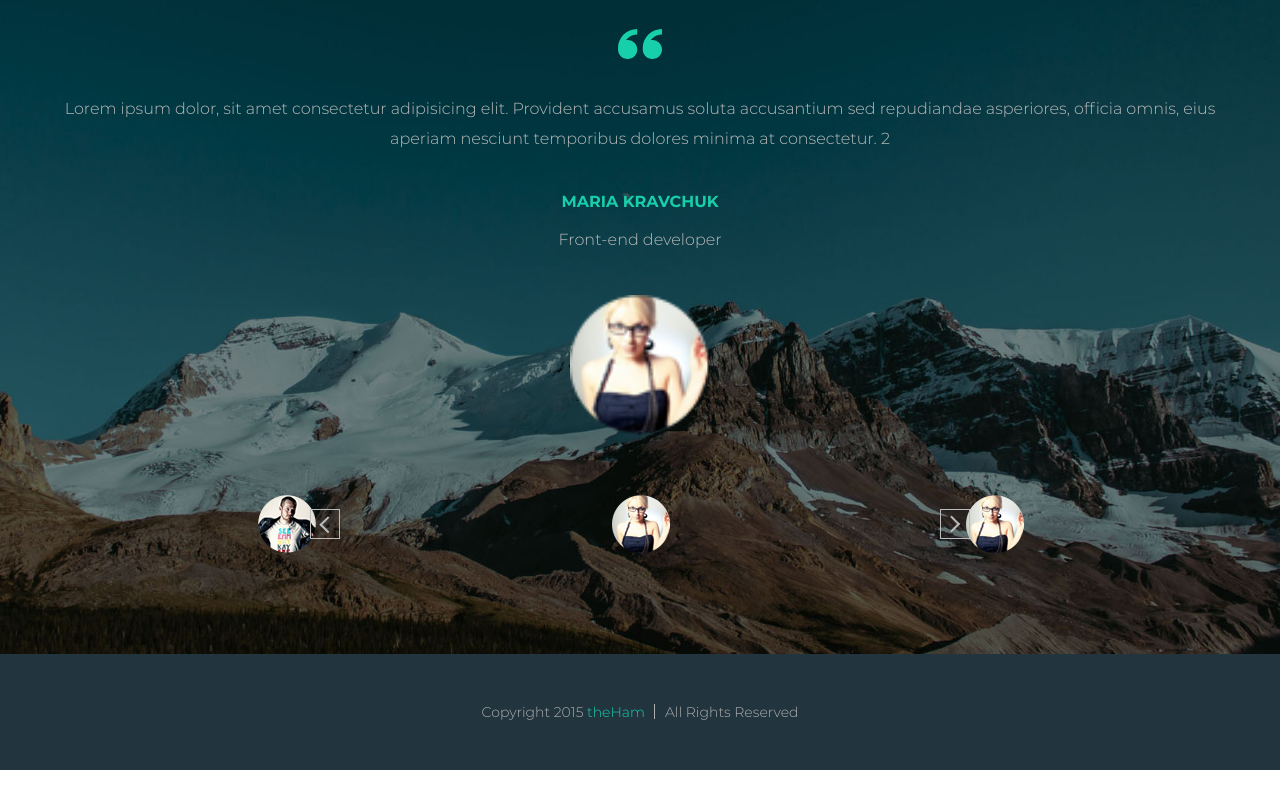
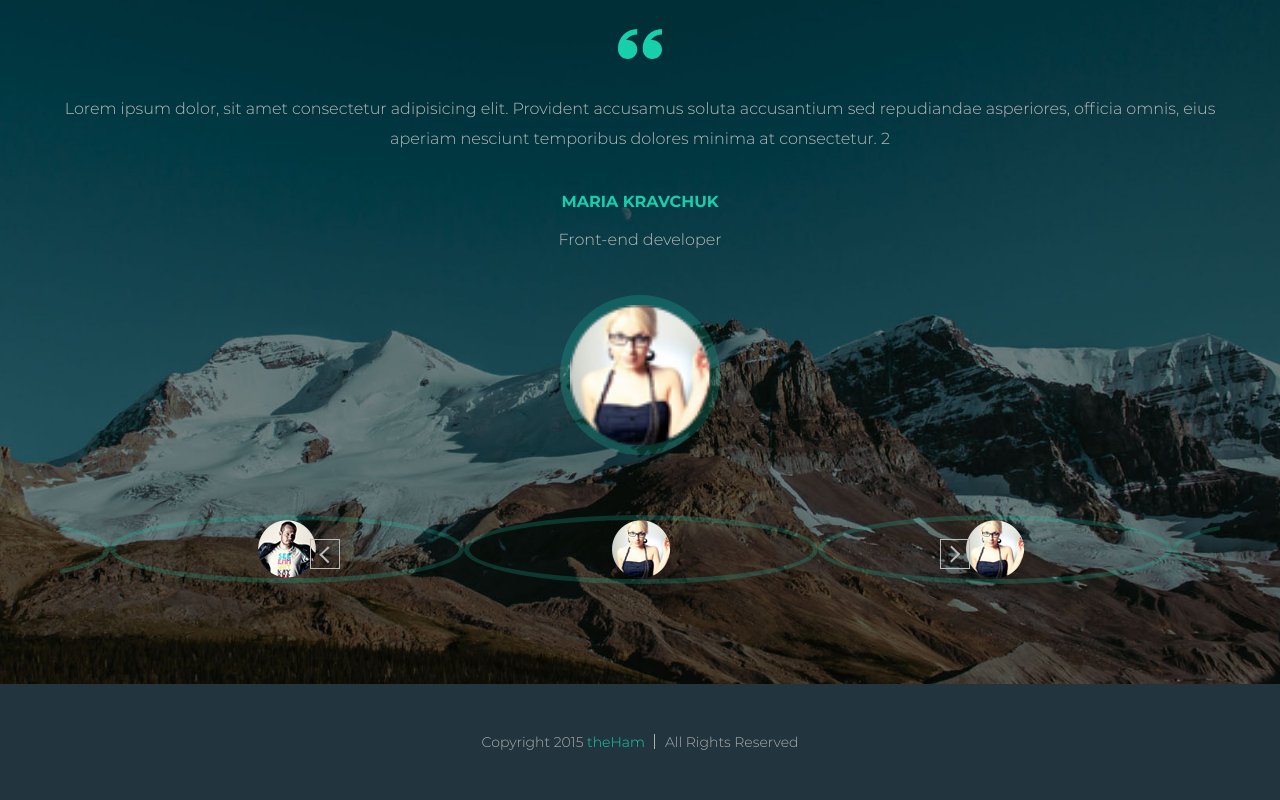
Before and after one commit to Slavon2020/step-project-ham, a plain HTML site: page index.html in a window 1280 px wide. Shown: the part 4766-5566 px from the top of the page. Before the commit the page ends 5536 px from the top, so only its background shows below. Drawn offline with Linux system fonts and the light colour scheme.

Commit message:
step project draft1

```diff
--- a/css/style.css
+++ b/css/style.css
@@ -596,14 +596,20 @@ body {
     line-height: 30px;
     color: #BBBBBB;
 }
+.slider-reviewer-photo-frame {
+    border-radius: 50%;
+    border: 5px solid rgba(31, 218, 181, 0.2);
+}
 .reviewer-photo-frame {
-    border-radius: 50%;
     width: 140px;
     height: 140px;
+    border-radius: 50%;
+    border: 10px solid rgba(31, 218, 181, 0.2);
+    /* transform: scale(2); */
 }
 .reviewer-photo {
-    width: 140px;
-    height: 140px;
+    width: 142px;
+    height: 142px;
 }
 
 /************SLIDER*************/
```
